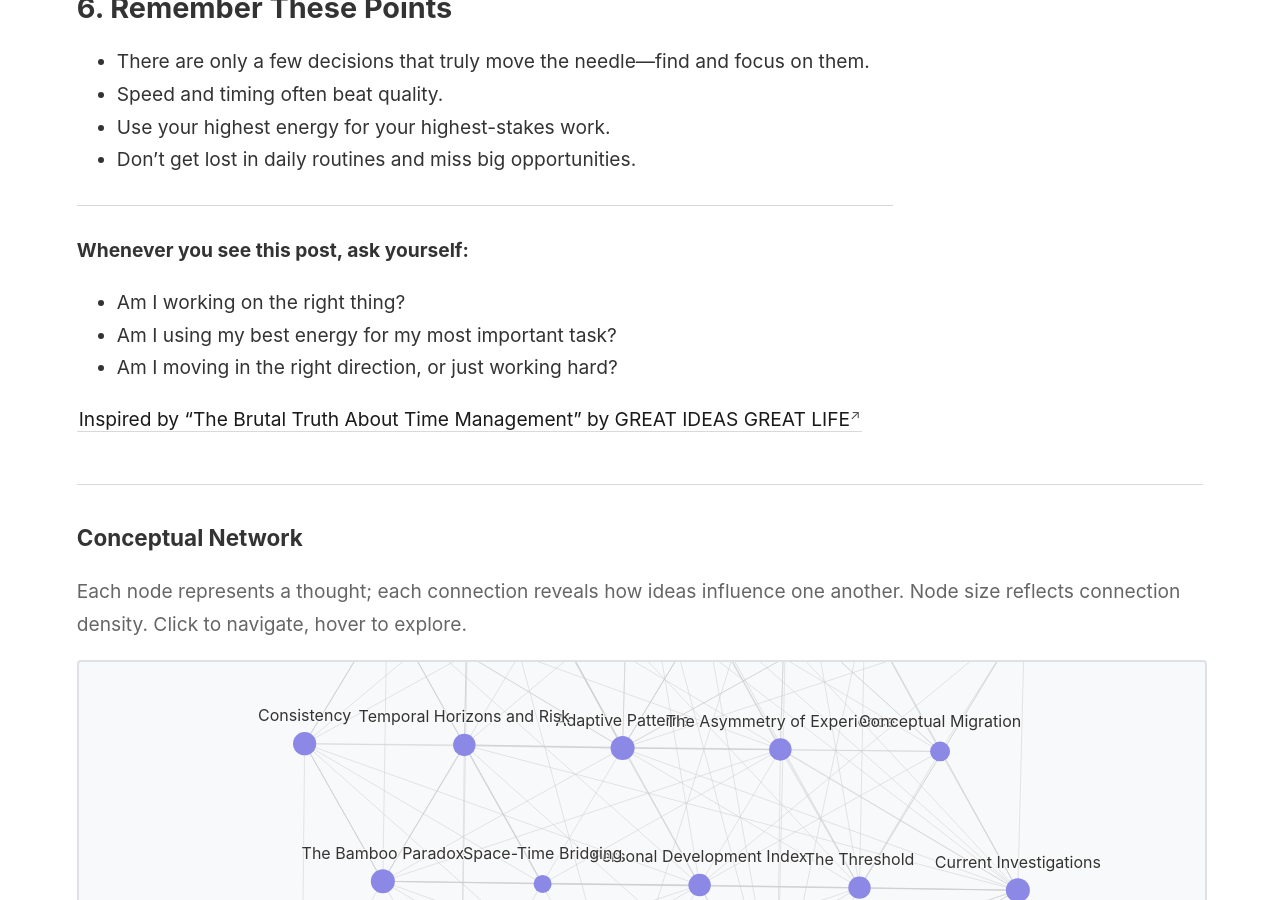
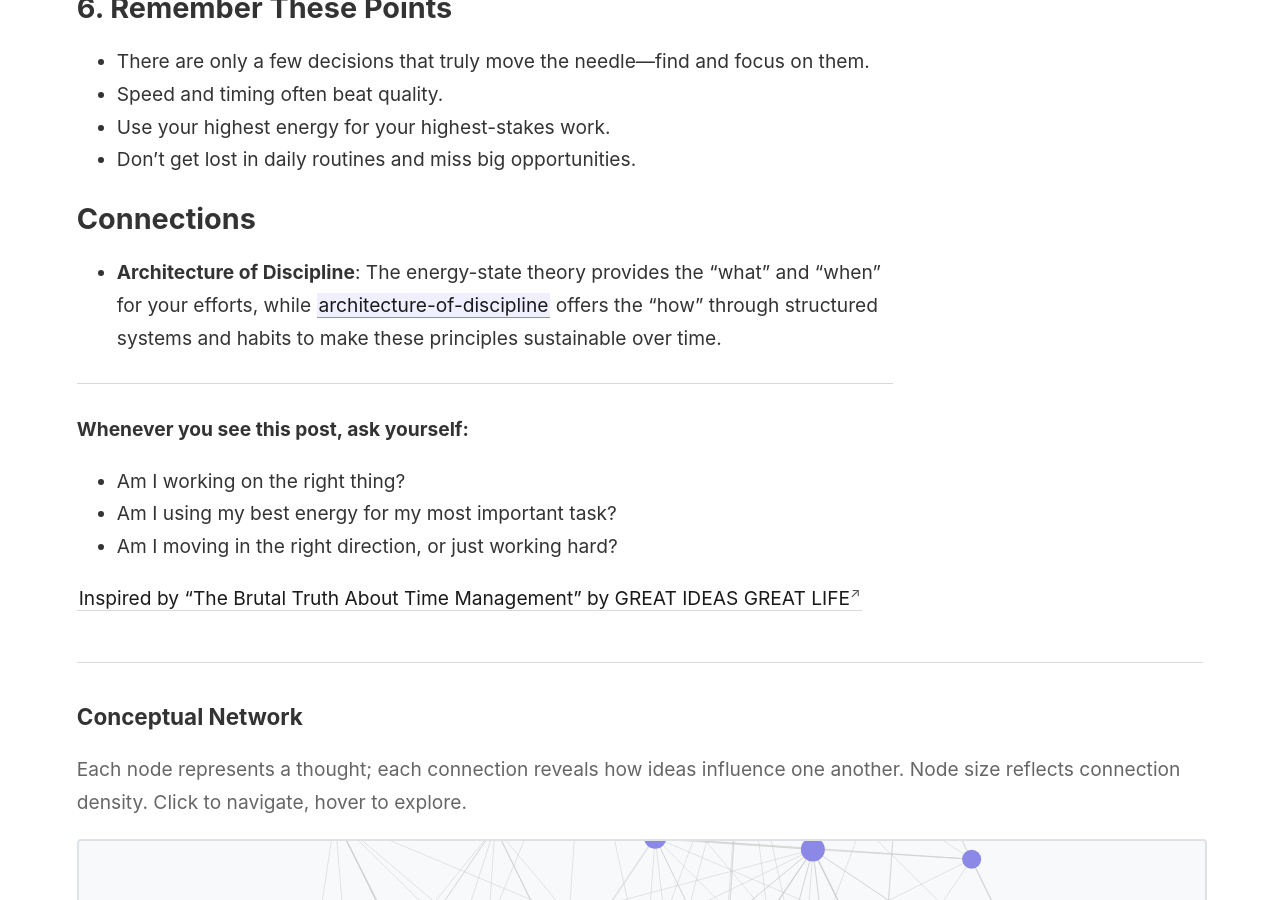
Before and after one commit to sanjanb/my-digital-garden, a Jekyll site: the page built from _notes/energy-state-theory.md, in a window 1280 px wide and 900 px high, scrolled down 1422 px. Built offline with Jekyll 4.4.1, drawn with Linux system fonts in a browser that asks for light colours; some of the changed text lies outside the part shown.

Commit message:
feat: Add "Connections" section to clarify the relationship between energy-state theory and architecture of discipline

```diff
--- a/_notes/energy-state-theory.md
+++ b/_notes/energy-state-theory.md
@@ -41,6 +41,10 @@ Whenever you see this post, remember:
 - Use your highest energy for your highest-stakes work.
 - Don’t get lost in daily routines and miss big opportunities.
 
+## Connections
+
+- **Architecture of Discipline**: The energy-state theory provides the "what" and "when" for your efforts, while [[architecture-of-discipline]] offers the "how" through structured systems and habits to make these principles sustainable over time.
+
 ---
 
 **Whenever you see this post, ask yourself:**
```
